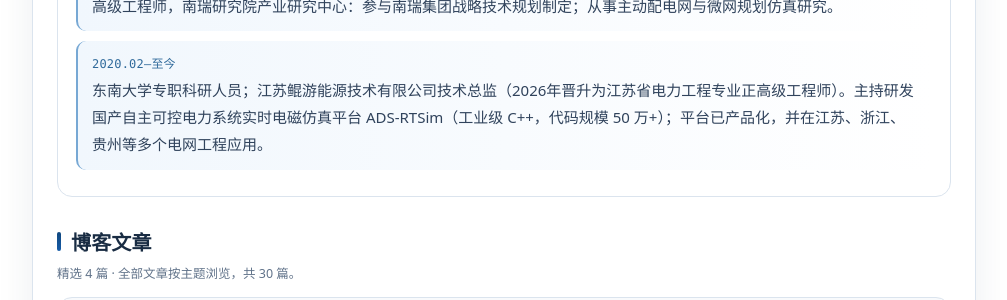
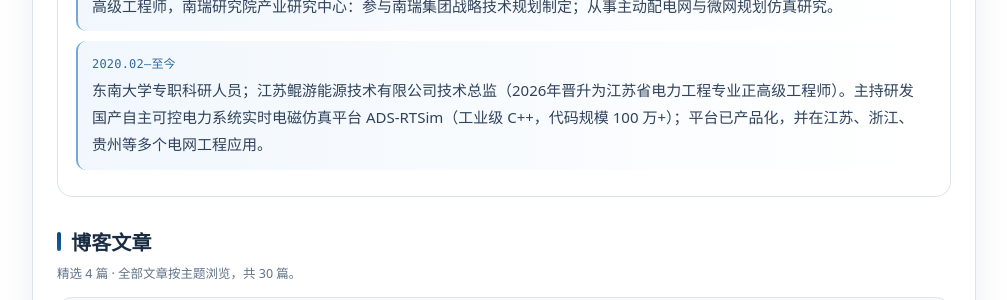
Before and after one commit to zoudehupowersystem/zoudehupowersystem.github.io, a Jekyll site: the page index.html, which Jekyll copies as it is, in a window 1280 px wide and 900 px high, scrolled down 1296 px. Shown: the part 180-480 px from the top of the window, without its empty margins (136-1143 px from the left). Built offline with Jekyll 4.4.1, drawn with Linux system fonts in a browser that asks for light colours.

Commit message:
Update ADS-RTSim C++ codebase size to 1M+ lines (index.html)

```diff
--- a/index.html
+++ b/index.html
@@ -972,7 +972,7 @@
             <div class="hint">覆盖状态估计、备自投、仿真等方向</div>
           </div>
           <div class="kpi-card">
-            <div class="num">50万+</div>
+            <div class="num">100万+</div>
             <div class="lab">ADS-RTSim 工业级 C++ 代码规模</div>
             <div class="hint">国产自主可控实时 EMT 平台</div>
           </div>
@@ -1027,7 +1027,7 @@
             </div>
             <div class="item">
               <div class="when">2020.02–至今</div>
-              <div class="what">东南大学专职科研人员；江苏鲲游能源技术有限公司技术总监（2026年晋升为江苏省电力工程专业正高级工程师）。主持研发国产自主可控电力系统实时电磁仿真平台 ADS-RTSim（工业级 C++，代码规模 50 万+）；平台已产品化，并在江苏、浙江、贵州等多个电网工程应用。</div>
+              <div class="what">东南大学专职科研人员；江苏鲲游能源技术有限公司技术总监（2026年晋升为江苏省电力工程专业正高级工程师）。主持研发国产自主可控电力系统实时电磁仿真平台 ADS-RTSim（工业级 C++，代码规模 100 万+）；平台已产品化，并在江苏、浙江、贵州等多个电网工程应用。</div>
             </div>
           </div>
         </div>
```
